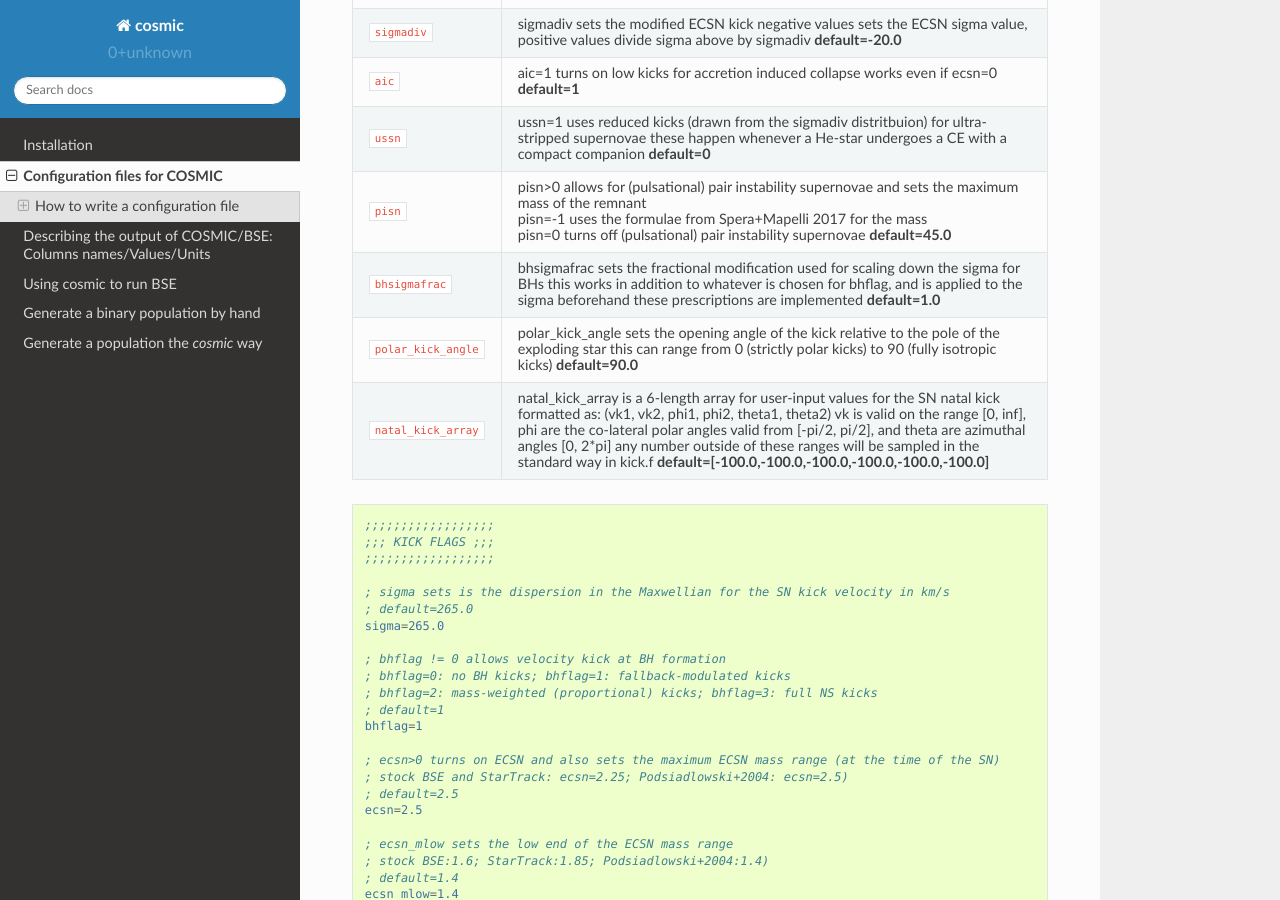
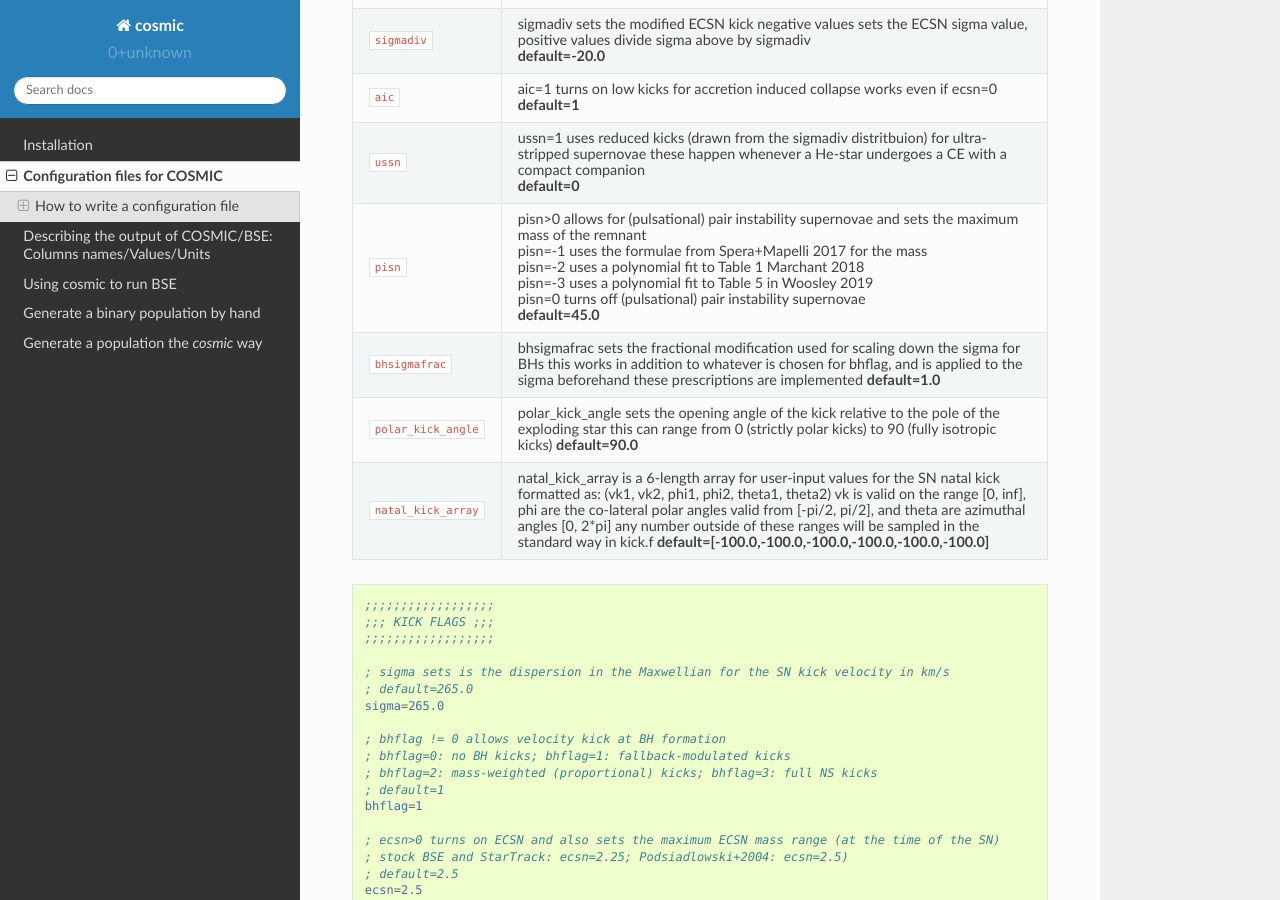
Before and after one commit to COSMIC-PopSynth/COSMIC, a Sphinx documentation site: the page built from docs/inifile/index.rst, in a window 1280 px wide and 900 px high, scrolled down 5993 px. Built offline with Sphinx 7.4.7 and the Read the Docs theme 2.0.0, drawn with Linux system fonts in a browser that asks for light colours.

Commit message:
Passing this over to Katie

```diff
--- a/docs/inifile/index.rst
+++ b/docs/inifile/index.rst
@@ -364,18 +364,26 @@ Each of the below sections lists the valid options and a description of what the
                       StarTrack=1.85
 ``sigmadiv``          sigmadiv sets the modified ECSN kick
                       negative values sets the ECSN sigma value, positive values divide sigma above by sigmadiv
+
                       **default=-20.0**
 ``aic``               aic=1 turns on low kicks for accretion induced collapse works even if ecsn=0
+
                       **default=1**
 ``ussn``              ussn=1 uses reduced kicks (drawn from the sigmadiv distritbuion) for ultra-stripped supernovae
                       these happen whenever a He-star undergoes a CE with a compact companion
+
                       **default=0**
 ``pisn``              pisn>0 allows for (pulsational) pair instability supernovae
                       and sets the maximum mass of the remnant
 
                       pisn=-1 uses the formulae from Spera+Mapelli 2017 for the mass
 
+                      pisn=-2 uses a polynomial fit to Table 1 Marchant 2018
+
+                      pisn=-3 uses a polynomial fit to Table 5 in Woosley 2019
+
                       pisn=0 turns off (pulsational) pair instability supernovae
+
                       **default=45.0**
 ``bhsigmafrac``       bhsigmafrac sets the fractional modification used for scaling down the sigma for BHs
                       this works in addition to whatever is chosen for bhflag, and is applied to the sigma beforehand these prescriptions are implemented
```
Also changed, not shown: docs/output_info/index.rst (+13 -1 lines), docs/runpop/index.rst (+9 -5 lines).
